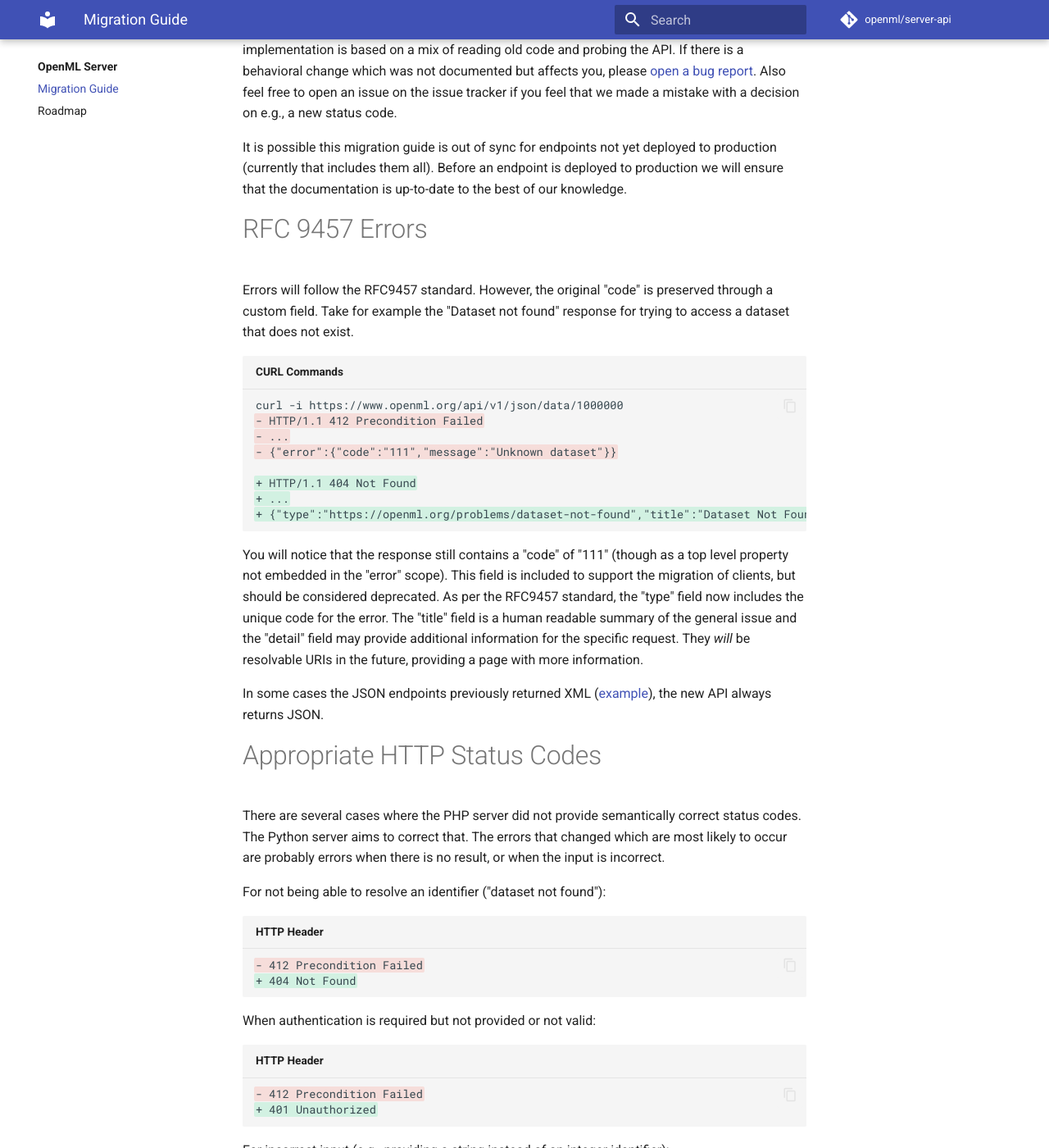
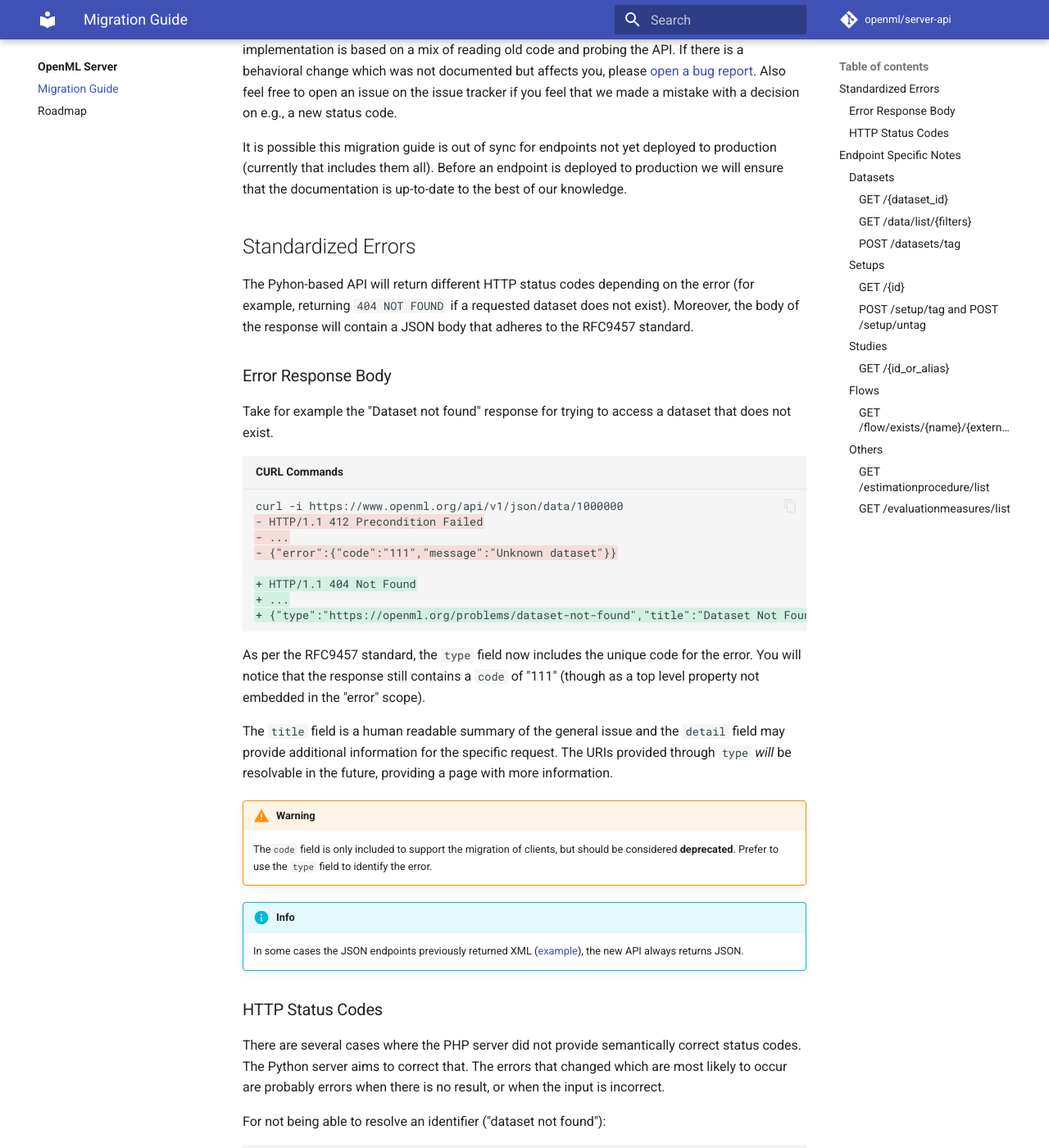
Before and after one commit to openml/server-api, an MkDocs documentation site: the page built from docs/migration.md, in a window 1280 px wide and 1400 px high, scrolled down 576 px. Shown: the whole window at 82% size. Built offline with MkDocs 1.6.1 and Material for MkDocs 9.7.7, drawn with Linux system fonts in a browser that asks for light colours; comment, search, counter and statistics services are not loaded; some of the changed text lies outside the part shown.

Commit message:
Update the migration guide

````diff
--- a/docs/migration.md
+++ b/docs/migration.md
@@ -17,8 +17,12 @@ If there is a behavioral change which was not documented but affects you, please
 It is possible this migration guide is out of sync for endpoints not yet deployed to production (currently that includes them all).
 Before an endpoint is deployed to production we will ensure that the documentation is up-to-date to the best of our knowledge.
 
-# RFC 9457 Errors
-Errors will follow the RFC9457 standard. However, the original "code" is preserved through a custom field.
+## Standardized Errors
+The Pyhon-based API will return different HTTP status codes depending on the error (for example, returning `404 NOT FOUND` if a requested dataset does not exist).
+Moreover, the body of the response will contain a JSON body that adheres to the RFC9457 standard.
+
+### Error Response Body
+
 Take for example the "Dataset not found" response for trying to access a dataset that does not exist.
 
 ```diff title="CURL Commands"
@@ -32,15 +36,22 @@ curl -i https://www.openml.org/api/v1/json/data/1000000
 + {"type":"https://openml.org/problems/dataset-not-found","title":"Dataset Not Found","status":404,"detail":"No dataset with id 100000 found.","code":"111"}
 ```
 
-You will notice that the response still contains a "code" of "111" (though as a top level property not embedded in the "error" scope).
-This field is included to support the migration of clients, but should be considered deprecated.
-As per the RFC9457 standard, the "type" field now includes the unique code for the error.
-The "title" field is a human readable summary of the general issue and the "detail" field may provide additional information for the specific request.
-They _will_ be resolvable URIs in the future, providing a page with more information.
+As per the RFC9457 standard, the `type` field now includes the unique code for the error.
+You will notice that the response still contains a `code` of "111" (though as a top level property not embedded in the "error" scope).
 
-In some cases the JSON endpoints previously returned XML ([example](https://github.com/openml/OpenML/issues/1200)), the new API always returns JSON.
+The `title` field is a human readable summary of the general issue and the `detail` field may provide additional information for the specific request.
+The URIs provided through `type` _will_ be resolvable in the future, providing a page with more information.
 
-# Appropriate HTTP Status Codes
+!!! warning
+
+    The`code` field is only included to support the migration of clients, but should be considered **deprecated**. Prefer to use the `type` field to identify the error.
+
+
+!!! info
+
+    In some cases the JSON endpoints previously returned XML ([example](https://github.com/openml/OpenML/issues/1200)), the new API always returns JSON.
+
+### HTTP Status Codes
 There are several cases where the PHP server did not provide semantically correct status codes.
 The Python server aims to correct that.
 The errors that changed which are most likely to occur are probably errors when there is no result, or when the input is incorrect.
@@ -69,15 +80,20 @@ For incorrect input (e.g., providing a string instead of an integer identifier):
 
 !!! warning "Input validation has been added to many end points"
 
-   There are endpoints which previously did not do any input validation.
-   These endpoints now do enforce stricter input constraints.
-   Constraints for each endpoint parameter are documented in the API docs.
+    There are endpoints which previously did not validate input, but now enforce input constraints.
+    Constraints for each endpoint parameter are documented in the API docs.
 
-# Endpoint Specific Notes
+## Endpoint Specific Notes
 
-## Datasets
+!!! warning
 
-### `GET /{dataset_id}`
+    As we develop the REST API, we may make more changes.
+    Notes in this section are likely _currently_ out of date,
+    but will be updated before a production-ready release.
+
+### Datasets
+
+#### `GET /{dataset_id}`
  - Dataset format names are normalized to be all lower-case
    (`"Sparse_ARFF"` ->  `"sparse_arff"`).
  - Non-`arff` datasets will not incorrectly have a `"parquet_url"` ([openml#1189](https://github.com/openml/OpenML/issues/1189)).
@@ -94,7 +110,7 @@ For incorrect input (e.g., providing a string instead of an integer identifier):
   returns a list (which may also be empty or contain a single element).
  - Fields without a set value are no longer automatically removed from the response.
 
-### `GET /data/list/{filters}`
+#### `GET /data/list/{filters}`
 
 The endpoint now accepts the filters in the body of the request, instead of as query parameters.
 ```diff
@@ -112,7 +128,7 @@ includes datasets which are private.
 The `limit` and `offset` parameters can now be used independently, you no longer need
 to provide both if you wish to set only one.
 
-### `POST /datasets/tag`
+#### `POST /datasets/tag`
 When successful, the "tag" property in the returned response is now always a list, even if only one tag exists for the entity.
 For example, after tagging dataset 21 with the tag `"foo"`:
 ```diff
@@ -125,17 +141,17 @@ For example, after tagging dataset 21 with the tag `"foo"`:
 }
 ```
 
-## Setups
+### Setups
 
-### `GET /{id}`
+#### `GET /{id}`
 The endpoint behaves almost identically to the PHP implementation. Note that fields representing integers like `setup_id` and `flow_id` are returned as integers instead of strings to align with typed JSON. Also, if a setup has no parameters, the `parameter` field is omitted entirely from the response.
 
-### `POST /setup/tag` and `POST /setup/untag`
+#### `POST /setup/tag` and `POST /setup/untag`
 When successful, the "tag" property in the returned response is now always a list, even if only one tag exists for the entity. When removing the last tag, the "tag" property will be an empty list `[]` instead of being omitted from the response.
 
-## Studies
+### Studies
 
-### `GET /{id_or_alias}`
+#### `GET /{id_or_alias}`
 
 Old-style "legacy" studies which are solely based on tags are no longer supported.
 
@@ -172,9 +188,9 @@ Old-style "legacy" studies which are solely based on tags are no longer supporte
     |50|	Hyper-parameter tuning of Decision Trees|
     |51|	ensemble on diabetes	|
 
-## Flows
+### Flows
 
-### `GET /flow/exists/{name}/{external_version}/`
+#### `GET /flow/exists/{name}/{external_version}/`
 Behavior has changed slightly. When a flow is found:
 
 ```diff
@@ -191,9 +207,9 @@ and the HTTP header status code is `404` (NOT FOUND) instead of `200` (OK).
 
 In the future the successful case will more likely just return the flow immediately instead (see #170).
 
-## Others
+### Others
 
-### `GET /estimationprocedure/list`
+#### `GET /estimationprocedure/list`
 The `ttid` field has been renamed to `task_type_id`.
 All values are now typed.
 Outer levels of nesting have been removed.
````
